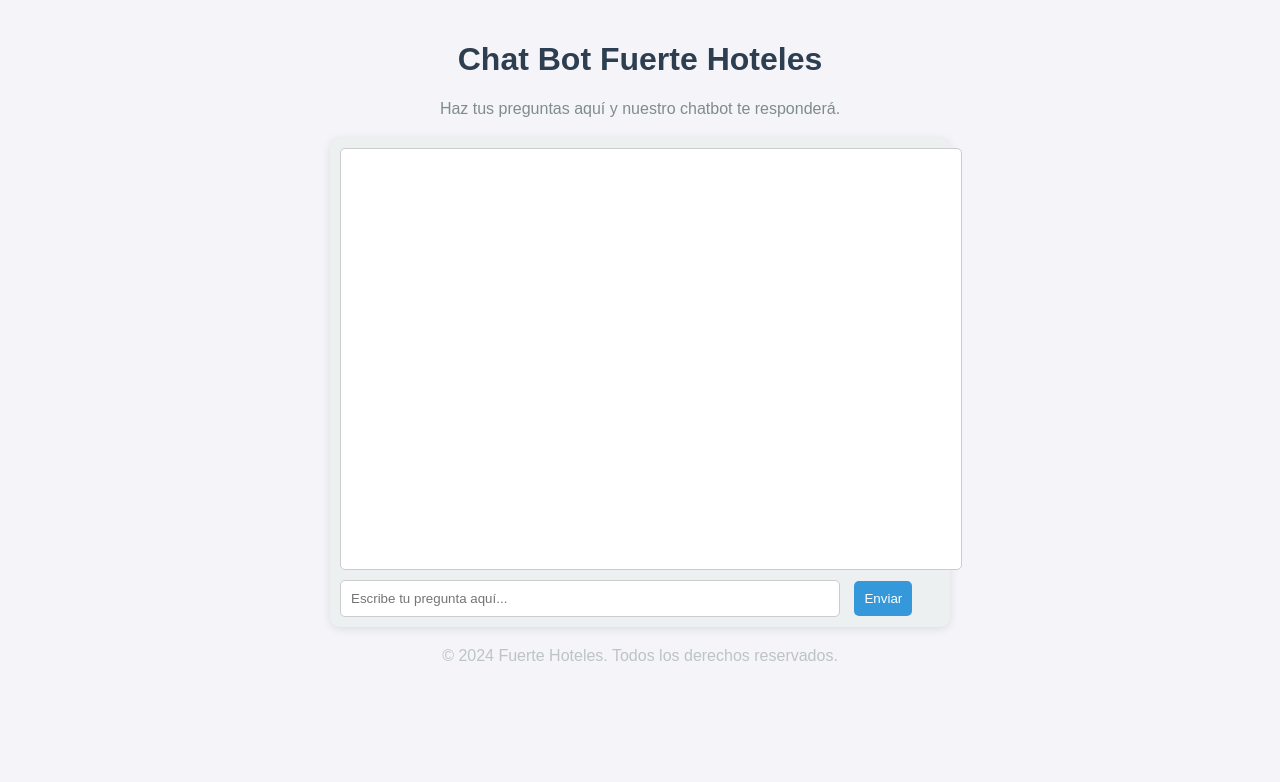
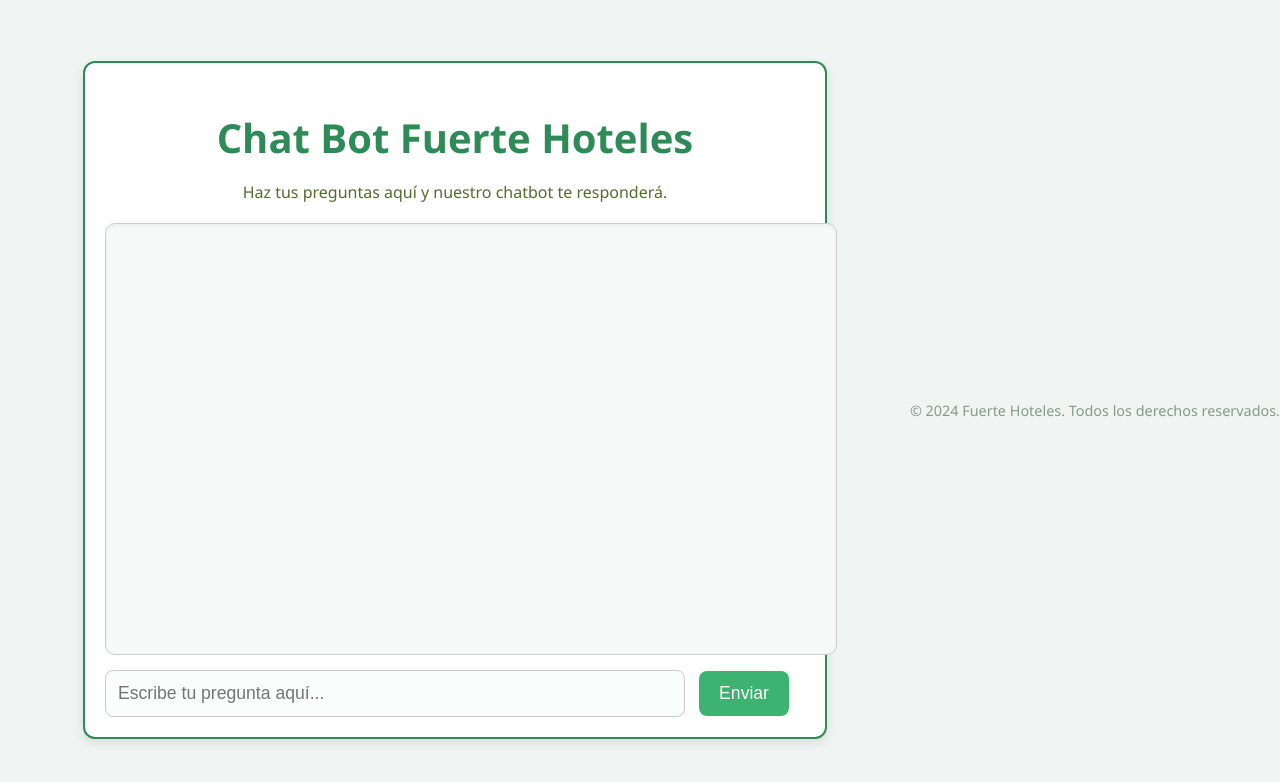
Before and after one commit to joseluque-hash/chatbot-web, a website: page index.html in a window 1280 px wide. Drawn offline with Linux system fonts and the light colour scheme.

Commit message:
Update index.html

```diff
--- a/index.html
+++ b/index.html
@@ -6,81 +6,112 @@
     <title>Chat Bot Fuerte Hoteles</title>
     <style>
         body {
-            font-family: Arial, sans-serif;
-            background-color: #f4f4f9;
+            font-family: 'Segoe UI', Tahoma, Geneva, Verdana, sans-serif;
+            background-color: #f0f4f3;
             margin: 0;
-            padding: 20px;
+            padding: 0;
+            display: flex;
+            justify-content: center;
+            align-items: center;
+            height: 100vh;
         }
 
         h1 {
             text-align: center;
-            color: #2c3e50;
+            color: #2e8b57;
+            font-size: 2.5em;
+            margin-bottom: 10px;
         }
 
         p {
             text-align: center;
-            color: #7f8c8d;
+            color: #556b2f;
+            margin-bottom: 20px;
         }
 
         #chat-container {
             width: 100%;
-            max-width: 600px;
+            max-width: 700px;
             margin: 20px auto;
-            padding: 10px;
-            background-color: #ecf0f1;
-            border-radius: 10px;
-            box-shadow: 0 2px 10px rgba(0, 0, 0, 0.1);
+            padding: 20px;
+            background-color: #ffffff;
+            border-radius: 12px;
+            box-shadow: 0 4px 12px rgba(0, 0, 0, 0.1);
+            border: 2px solid #2e8b57;
         }
 
         #chat-box {
             width: 100%;
             height: 400px;
-            padding: 10px;
+            padding: 15px;
             overflow-y: auto;
-            background-color: #fff;
+            background-color: #f7faf9;
             border: 1px solid #ccc;
-            border-radius: 5px;
-            margin-bottom: 10px;
+            border-radius: 10px;
+            margin-bottom: 15px;
+            box-shadow: inset 0 2px 4px rgba(0, 0, 0, 0.05);
         }
 
         #chat-box p {
-            margin: 5px 0;
+            margin: 8px 0;
         }
 
         #user-input {
-            width: calc(100% - 100px);
-            padding: 10px;
+            width: calc(100% - 120px);
+            padding: 12px;
             border: 1px solid #ccc;
-            border-radius: 5px;
+            border-radius: 8px;
             box-sizing: border-box;
             margin-right: 10px;
+            font-size: 1.1em;
+            background-color: #f9fdfc;
         }
 
         button {
-            padding: 10px;
+            padding: 12px 20px;
             border: none;
-            background-color: #3498db;
+            background-color: #3cb371;
             color: #fff;
-            border-radius: 5px;
+            font-size: 1.1em;
+            border-radius: 8px;
             cursor: pointer;
+            transition: background-color 0.3s ease;
         }
 
         button:hover {
-            background-color: #2980b9;
+            background-color: #2e8b57;
         }
 
         footer {
             text-align: center;
             margin-top: 20px;
-            color: #bdc3c7;
+            color: #839b89;
+            font-size: 0.9em;
+        }
+
+        /* Estilos adicionales para hacer el diseño más atractivo */
+        #chat-box p {
+            background-color: #e0f7ea;
+            padding: 8px;
+            border-radius: 8px;
+            margin: 8px 0;
+            box-shadow: 0 2px 5px rgba(0, 0, 0, 0.05);
+        }
+
+        #chat-box p:nth-child(odd) {
+            background-color: #f1f8f5;
+        }
+
+        #chat-box p:nth-child(even) {
+            background-color: #e6f0ec;
         }
     </style>
 </head>
 <body>
-    <h1>Chat Bot Fuerte Hoteles</h1>
-    <p>Haz tus preguntas aquí y nuestro chatbot te responderá.</p>
+    <div id="chat-container">
+        <h1>Chat Bot Fuerte Hoteles</h1>
+        <p>Haz tus preguntas aquí y nuestro chatbot te responderá.</p>
 
-    <div id="chat-container">
         <div id="chat-box"></div>
 
         <input type="text" id="user-input" placeholder="Escribe tu pregunta aquí...">
```
